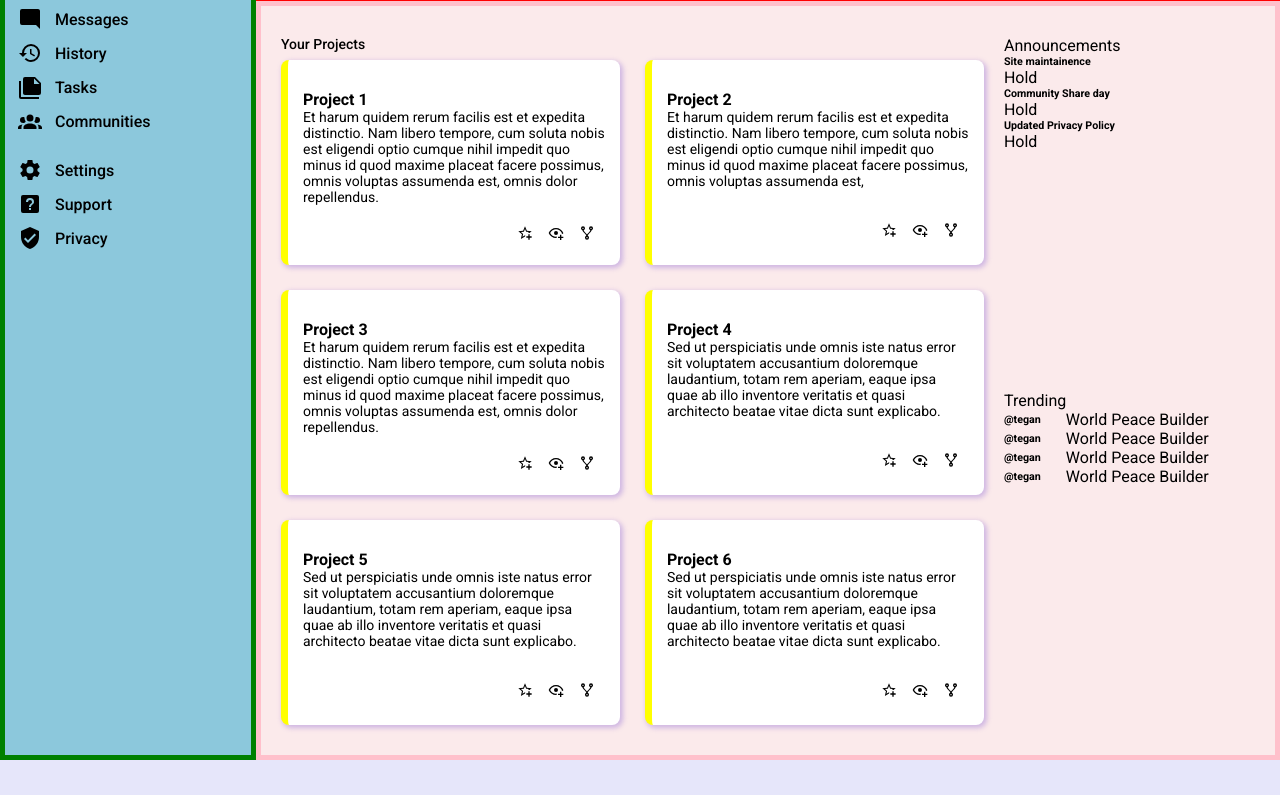
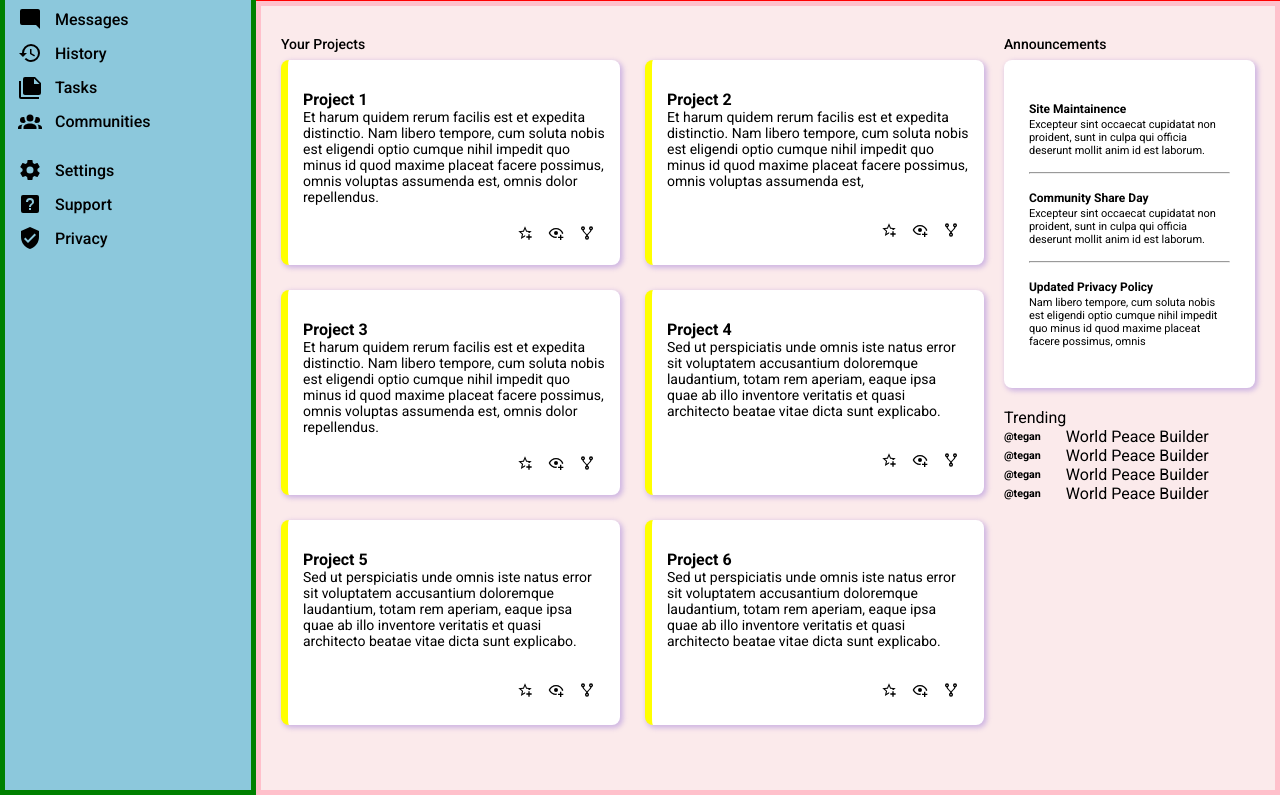
Before and after one commit to kevvchen/admin-dashboard-layout, a plain HTML site: page index.html in a window 1280 px wide. Shown: the part 133-928 px from the top of the page. Before the commit the page ends 893 px from the top, so only its background shows below. Drawn offline with Linux system fonts and the light colour scheme.

Commit message:
Announcement grid card completed

```diff
--- a/index.html
+++ b/index.html
@@ -443,19 +443,31 @@
           </div>
         </div>
         <div class="announcements">
-          <p>Announcements</p>
-          <div class="announcement-items">
-            <div>
-              <h6>Site maintainence</h6>
-              <p>Hold</p>
+          <div class="project-label">Announcements</div>
+          <div class="announcement-card">
+            <div class="announcement-subsection">
+              <h5>Site Maintainence</h5>
+              <p>
+                Excepteur sint occaecat cupidatat non proident, sunt in culpa
+                qui officia deserunt mollit anim id est laborum.
+              </p>
             </div>
-            <div>
-              <h6>Community Share day</h6>
-              <p>Hold</p>
+            <hr />
+            <div class="announcement-subsection">
+              <h5>Community Share Day</h5>
+              <p>
+                Excepteur sint occaecat cupidatat non proident, sunt in culpa
+                qui officia deserunt mollit anim id est laborum.
+              </p>
             </div>
-            <div>
-              <h6>Updated Privacy Policy</h6>
-              <p>Hold</p>
+            <hr />
+            <div class="announcement-subsection">
+              <h5>Updated Privacy Policy</h5>
+              <p>
+                Nam libero tempore, cum soluta nobis est eligendi optio cumque
+                nihil impedit quo minus id quod maxime placeat facere possimus,
+                omnis
+              </p>
             </div>
           </div>
         </div>
--- a/styles.css
+++ b/styles.css
@@ -246,6 +246,30 @@ body {
 .announcements {
   grid-column: 2 / 3;
   grid-row: 1 / 2;
+  display: flex;
+  flex-direction: column;
+}
+
+.announcement-card {
+    background-color: #fff;
+    border-radius: 8px;
+    flex: 1;
+    padding: 25px;
+    box-shadow: 2px 2px 5px 1px rgba(147, 112, 216, 0.425);
+}
+
+.announcement-subsection {
+    padding: 15px 0px 15px;
+}
+
+.announcement-subsection > h5 {
+    font-weight: 700;
+    font-size: 12px;
+    margin: 2px 0 2px;
+}
+
+.announcement-subsection > p {
+    font-size: 11px;
 }
 
 .trending {
```
